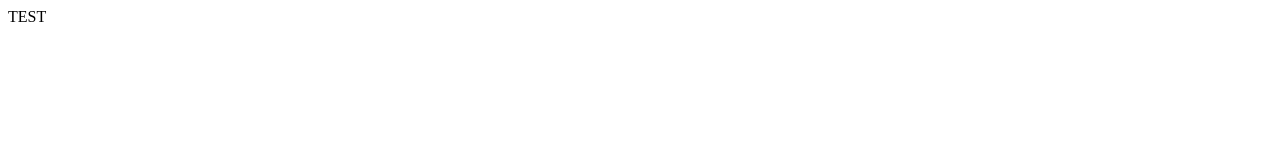
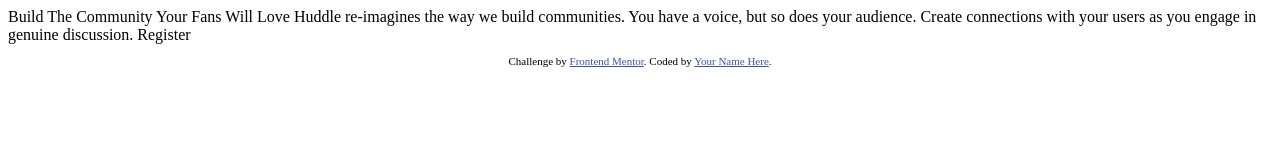
Before and after one commit to GNDev8/FrontEndMentor-Newbie-huddle-landing-page, a plain HTML site: page index.html in a window 1280 px wide. Drawn offline with Linux system fonts and the light colour scheme.

Commit message:
commit #2

```diff
--- a/index.html
+++ b/index.html
@@ -1 +1,33 @@
-TEST
+<!DOCTYPE html>
+<html lang="en">
+<head>
+  <meta charset="UTF-8">
+  <meta name="viewport" content="width=device-width, initial-scale=1.0"> <!-- displays site properly based on user's device -->
+
+  <link rel="icon" type="image/png" sizes="32x32" href="./images/favicon-32x32.png">
+
+  <title>Frontend Mentor | Huddle landing page with single introductory section</title>
+
+  <!-- Feel free to remove these styles or customise in your own stylesheet 👍 -->
+  <style>
+    .attribution { font-size: 11px; text-align: center; }
+    .attribution a { color: hsl(228, 45%, 44%); }
+  </style>
+</head>
+<body>
+
+  Build The Community Your Fans Will Love
+
+  Huddle re-imagines the way we build communities. You have a voice, but so does your audience.
+  Create connections with your users as you engage in genuine discussion.
+
+  Register
+
+  <footer>
+    <p class="attribution">
+      Challenge by <a href="https://www.frontendmentor.io?ref=challenge" target="_blank">Frontend Mentor</a>.
+      Coded by <a href="#">Your Name Here</a>.
+    </p>
+  </footer>
+</body>
+</html>
```
